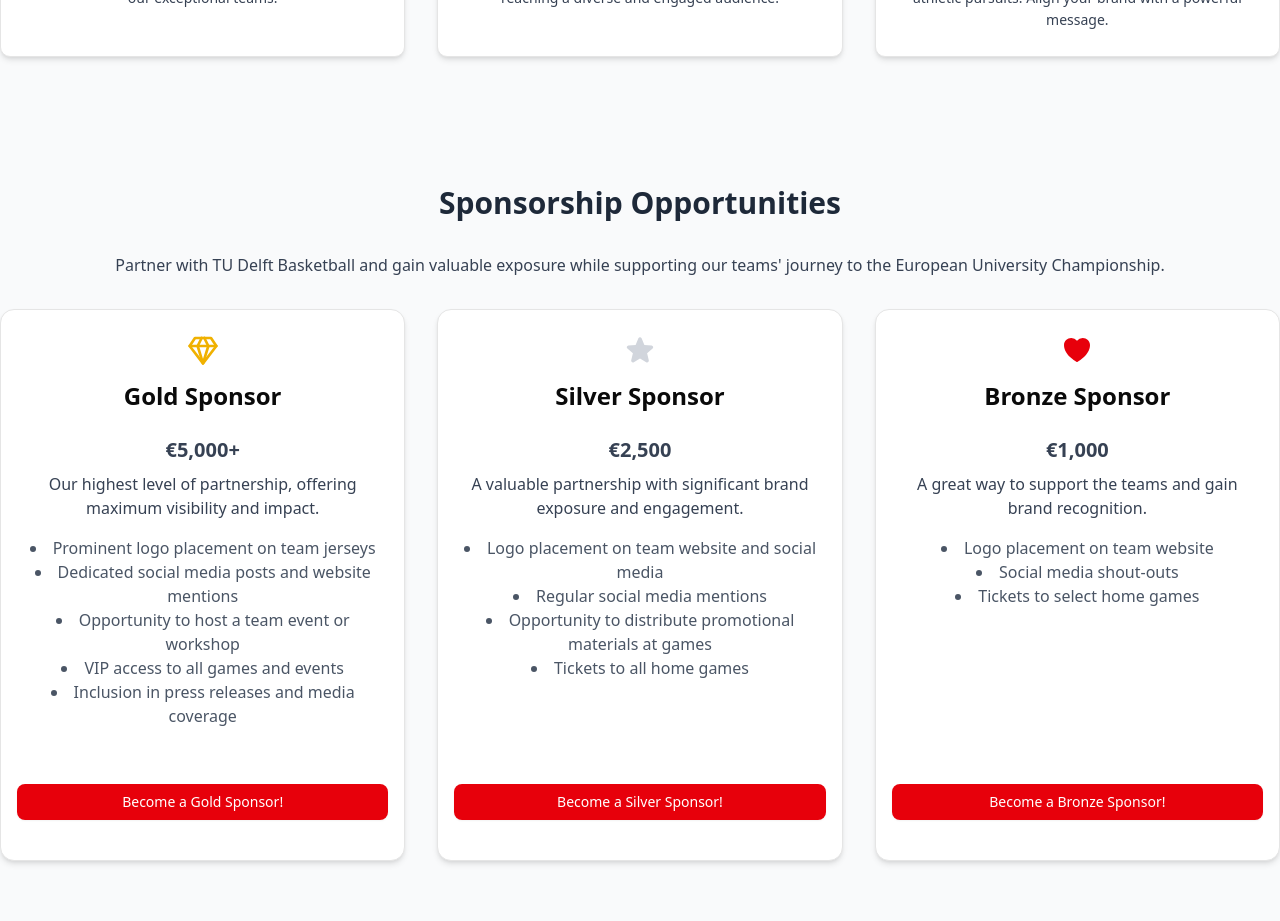
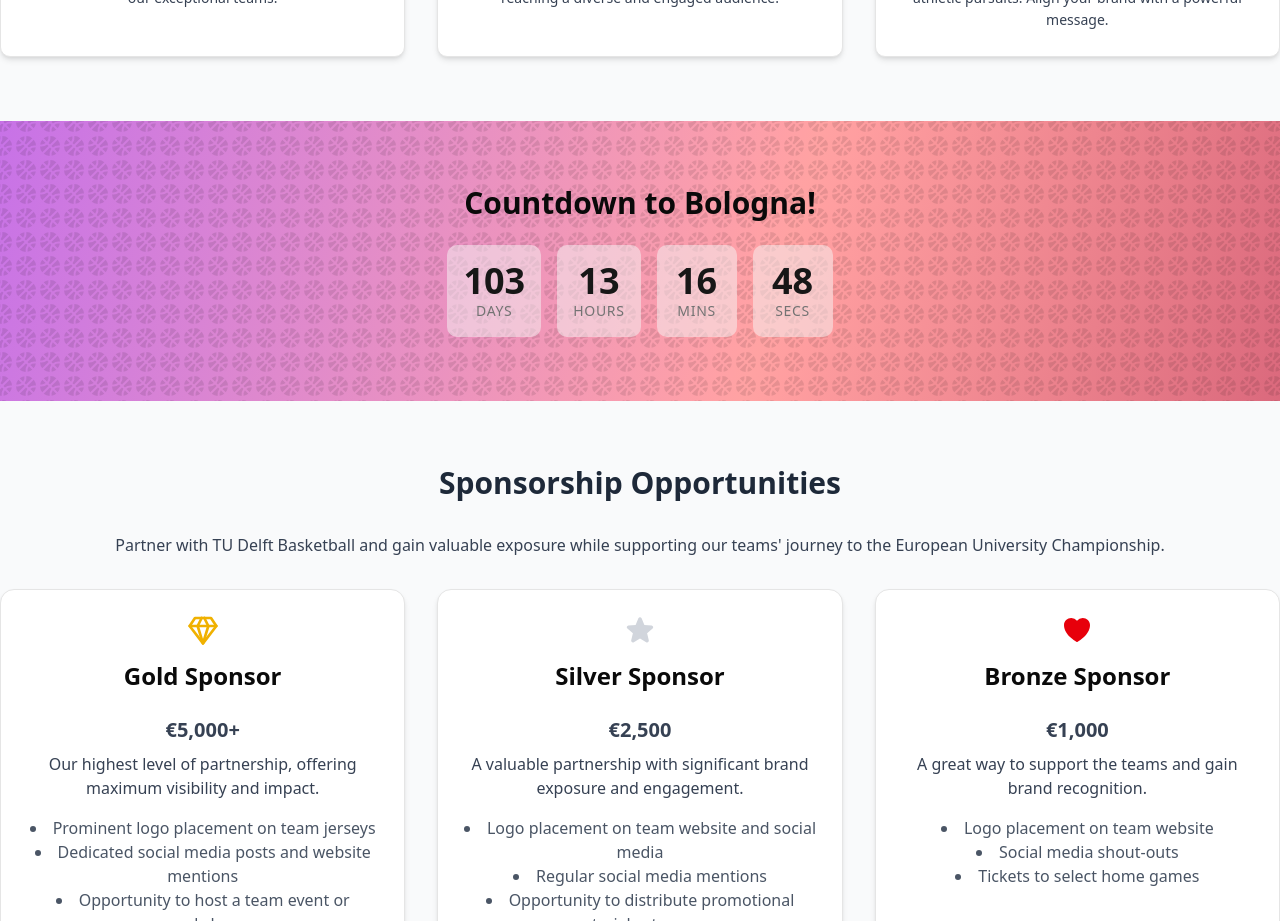
Before and after one commit to DSBV-Punch/sponsor-site, a Next.js app: page / in a window 1280 px wide. Shown: the part 1500-2421 px from the top of the page. Built offline with nearby package versions, Linux system fonts and the light colour scheme.

Commit message:
Created countdown timer

```diff
--- a/app/page.tsx
+++ b/app/page.tsx
@@ -3,6 +3,7 @@
 
 import { CallToAction } from "@/components/call-to-action";
 import { Carousel } from "@/components/carousel";
+import { CountdownTimer } from "@/components/countdown_timer";
 import { GoFundMeSection } from "@/components/gofundme-section";
 import { GradientBG } from "@/components/gradiant-bg";
 import { Hero } from "@/components/hero-section";
@@ -18,6 +19,7 @@ export default function Home() {
 			<Hero />
 			{/* <Hero2 /> */}
 			<HighlightSection />
+			<CountdownTimer />
 			<SponsorshipOpportunities />
 			<CallToAction />
 			<GoFundMeSection />
--- /dev/null
+++ b/components/countdown_timer.tsx
@@ -0,0 +1,140 @@
+// components/CountdownTimer.tsx
+"use client";
+
+import React, { useState, useEffect } from "react";
+
+// Represents the individual time units
+interface TimeValues {
+	days: number;
+	hours: number;
+	minutes: number;
+	seconds: number;
+}
+
+// Represents the overall state of the countdown
+interface CountdownState {
+	timeLeft: TimeValues;
+	isFinished: boolean;
+}
+
+interface CountdownTimerProps {
+	// Optional message to display when the countdown finishes
+	completionMessage?: string;
+}
+
+// *** HARDCODED TARGET DATE ***
+// IMPORTANT: Set the correct target date/time for EUC 2025!
+// Use ISO 8601 format (YYYY-MM-DDTHH:mm:ssZ or timezone offset)
+// Example: July 15, 2025 at 9:00 AM Central European Summer Time (CEST = UTC+2)
+const EUC_START_DATE = "2025-07-06T09:00:00+02:00";
+// const EUC_START_DATE = "2024-03-28T18:00:00+01:00"; // Example for testing completion
+
+// Helper function to calculate time difference and finished state
+const calculateCountdownState = (): CountdownState => {
+	const difference = +new Date(EUC_START_DATE) - +new Date();
+
+	if (difference > 0) {
+		return {
+			timeLeft: {
+				days: Math.floor(difference / (1000 * 60 * 60 * 24)),
+				hours: Math.floor((difference / (1000 * 60 * 60)) % 24),
+				minutes: Math.floor((difference / 1000 / 60) % 60),
+				seconds: Math.floor((difference / 1000) % 60),
+			},
+			isFinished: false,
+		};
+	} else {
+		// Time is up or has passed
+		return {
+			timeLeft: { days: 0, hours: 0, minutes: 0, seconds: 0 },
+			isFinished: true,
+		};
+	}
+};
+
+export function CountdownTimer({
+	completionMessage = "Let the games begin!", // Updated default message slightly
+}: CountdownTimerProps) {
+	// State now holds both timeLeft and isFinished flag
+	const [countdownState, setCountdownState] = useState<CountdownState>(() =>
+		calculateCountdownState()
+	);
+	const [isClient, setIsClient] = useState(false); // Ensure hydration safety
+
+	useEffect(() => {
+		// Set isClient to true only after mounting on the client
+		setIsClient(true);
+
+		// Calculate initial state immediately after mount on client
+		// This ensures the client's current time is used accurately from the start
+		setCountdownState(calculateCountdownState());
+
+		// Only set up the interval if the countdown is not already finished
+		let timer: NodeJS.Timeout | undefined;
+		if (!calculateCountdownState().isFinished) {
+			timer = setInterval(() => {
+				setCountdownState(calculateCountdownState());
+			}, 1000);
+		} else {
+			// If already finished on mount, ensure state reflects this
+			setCountdownState({
+				timeLeft: { days: 0, hours: 0, minutes: 0, seconds: 0 },
+				isFinished: true,
+			});
+		}
+
+		// Clear interval on component unmount
+		return () => {
+			if (timer) {
+				clearInterval(timer);
+			}
+		};
+	}, []); // Empty dependency array: effect runs only once on mount
+
+	// Render nothing on the server or before hydration to prevent mismatch
+	if (!isClient) {
+		// You could render a static placeholder or skeleton here if desired
+		// For simplicity, returning null avoids hydration errors.
+		return null;
+	}
+
+	// Helper component for rendering each time unit
+	const TimeUnit = ({ value, label }: { value: number; label: string }) => (
+		<div className="flex flex-col items-center p-2 md:p-3 lg:p-4 bg-muted/50 rounded-lg min-w-[60px] md:min-w-[80px]">
+			<span className="text-2xl md:text-3xl lg:text-4xl font-bold text-primary tabular-nums">
+				{/* Pad single digits with a leading zero */}
+				{String(value).padStart(2, "0")}
+			</span>
+			<span className="text-xs md:text-sm text-muted-foreground uppercase tracking-wider">
+				{label}
+			</span>
+		</div>
+	);
+
+	return (
+		<section className="py-12 md:py-16">
+			<div className="container mx-auto px-4 md:px-6 text-center">
+				<h2 className="text-2xl md:text-3xl font-bold mb-6">
+					{/* Change title slightly if finished */}
+					{countdownState.isFinished
+						? "The Championship is Here!"
+						: "Countdown to Bologna!"}
+				</h2>
+				{/* Always render the timer display */}
+				<div className="flex justify-center items-center gap-2 md:gap-4">
+					<TimeUnit value={countdownState.timeLeft.days} label="Days" />
+					<TimeUnit value={countdownState.timeLeft.hours} label="Hours" />
+					<TimeUnit value={countdownState.timeLeft.minutes} label="Mins" />
+					<TimeUnit value={countdownState.timeLeft.seconds} label="Secs" />
+				</div>
+
+				{/* Conditionally render the completion message below the timer if finished */}
+				{countdownState.isFinished && (
+					<div className="mt-6 text-center text-xl md:text-2xl font-semibold text-primary">
+						{completionMessage}
+					</div>
+				)}
+			</div>
+		</section>
+	);
+}
```
